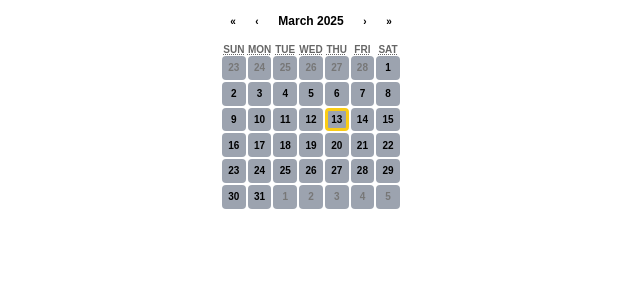
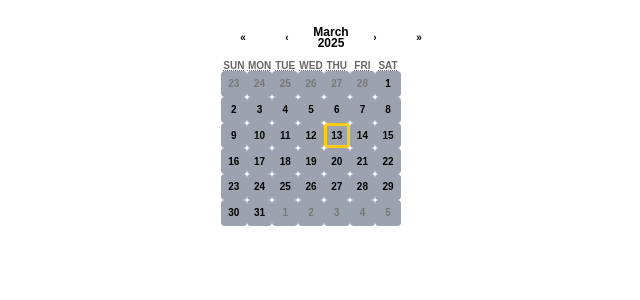
Before and after one commit to kkodai1209/heatmap-widget, a Next.js app: page / in a window 1280 px wide. Shown: the top 300 px of the page, without its empty margins (329-969 px from the left). Built offline with nearby package versions, Linux system fonts and the light colour scheme; no server answers.

Commit message:
Fix Netlify deploy issues

```diff
--- a/src/app/page.js
+++ b/src/app/page.js
@@ -1,22 +1,26 @@
-"use client";
-
-import React, { useState } from "react";
+import React, { useState, useEffect } from "react";
 import Calendar from "react-calendar";
 import "react-calendar/dist/Calendar.css";
 import { format, isToday, isSameMonth } from "date-fns";
-import { enUS } from "date-fns/locale"; // 英語のロケールをインポート
 
-export default function Home() {
-  const [selectedDate, setSelectedDate] = useState(null);
+const HeatmapCalendar = () => {
+  const [heatmapData, setHeatmapData] = useState({});
 
-  // 仮の勉強データ（日付: 勉強時間）
-  const studyData = {
-  };
+  useEffect(() => {
+    fetch("/api/fetchData")
+      .then(response => response.json())
+      .then(data => {
+        const heatmapData = data.reduce((acc, { date, hours }) => {
+          acc[date] = hours;
+          return acc;
+        }, {});
+        setHeatmapData(heatmapData);
+      });
+  }, []);
 
-  // 勉強時間に応じたクラスを決定
   const getTileClass = (date) => {
     const dateStr = format(date, "yyyy-MM-dd");
-    const hours = studyData[dateStr] || 0;
+    const hours = heatmapData[dateStr] || 0;
 
     if (hours >= 10) return "tile-green-6";
     if (hours >= 8) return "tile-green-5";
@@ -28,17 +32,15 @@ export default function Home() {
   };
 
   return (
-    <div className="flex flex-col items-center min-h-screen p-0" style={{ backgroundColor: "white" }}>
+    <div className="flex flex-col items-center min-h-screen p-4" style={{ backgroundColor: "white" }}>
       <Calendar
         locale="en-US"
-        onClickDay={(date) => setSelectedDate(format(date, "yyyy-MM-dd"))}
         tileClassName={({ date, view }) => {
           if (view !== "month") return "";
 
           const dateStr = format(date, "yyyy-MM-dd");
           let className = getTileClass(date); // 勉強時間に応じた色
 
-          if (selectedDate === dateStr) className += " tile-selected";
           if (isToday(date)) className += " tile-today";
           if (!isSameMonth(date, new Date())) className += " tile-neighboring-month";
 
@@ -91,14 +93,10 @@ export default function Home() {
           margin-bottom: 0 !important; /* マージンを0に */
           padding: 0; /* パディングを0に */
         }
-        .react-calendar__navigation button {
-          min-width: 24px; /* ナビゲーションボタンの幅を小さく */
-          padding: 2px; /* ボタンのパディングを小さく */
-        }
         .react-calendar__tile {
           padding: 2px; /* パディングを最小限に */
           border-radius: 4px; /* ボーダー半径を調整 */
-          margin: 1px !important; /* マージンを0に */
+          margin: 0 !important; /* マージンを0に */
           text-align: center;
           color: black;
           font-weight: bold;
@@ -120,4 +118,6 @@ export default function Home() {
       `}</style>
     </div>
   );
-}
+};
+
+export default HeatmapCalendar;
```
